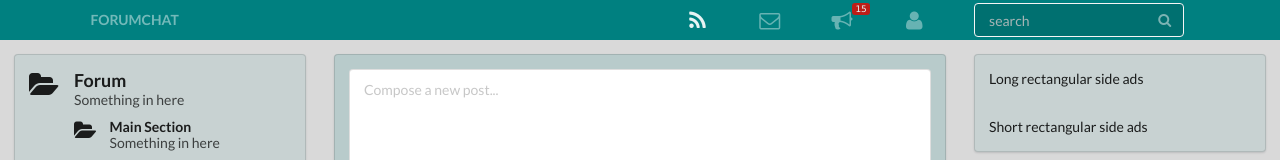
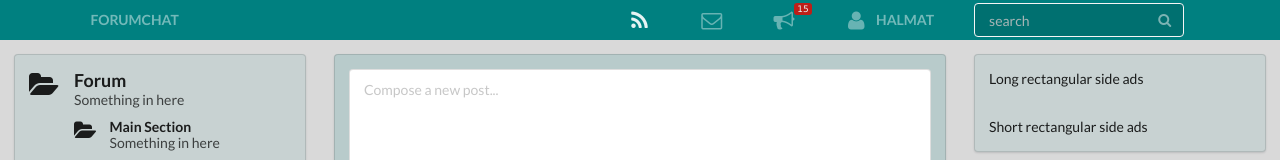
Before and after one commit to sir-haleem/fCF, a plain HTML site: page index.html in a window 1280 px wide. Shown: the top 160 px of the page. Drawn offline with Linux system fonts and the light colour scheme.

Commit message:
Mods
Mods User icon

```diff
--- a/assets/custom/css/custom.css
+++ b/assets/custom/css/custom.css
@@ -147,9 +147,11 @@ body {
         display: none !important;
     }
 
+
     .ui.segment.content-container {
         margin-top: 0px;
     }
+
 
 
     .row.msg {
--- a/index.html
+++ b/index.html
@@ -34,6 +34,7 @@
                 </a>
                 <a href="#" class="item">
                     <i class="large user icon"></i>
+                    Halmat
                 </a>
             </div>
         </div>
@@ -62,6 +63,7 @@
                 </a>
                 <a href="#" class="item">
                     <i class="large user icon"></i>
+                    Halmat
                 </a>
 
                 <div class="item">
```
Also changed, not shown: messages.html (+2 -0 lines), viewposts.html (+2 -0 lines).
